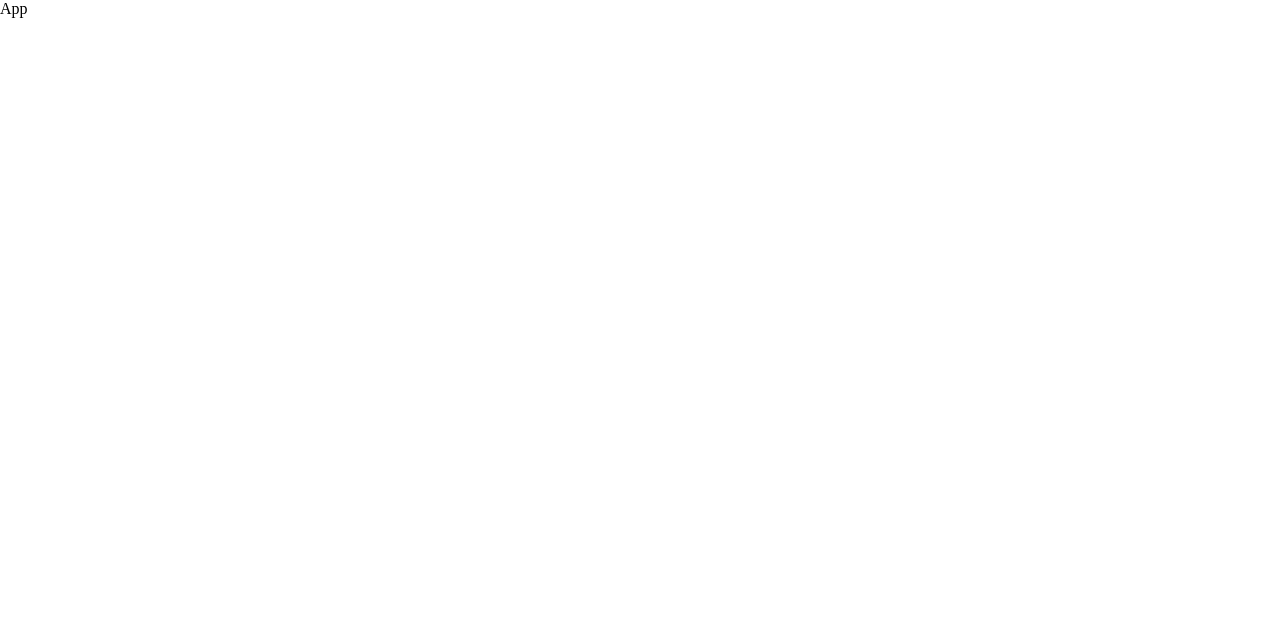
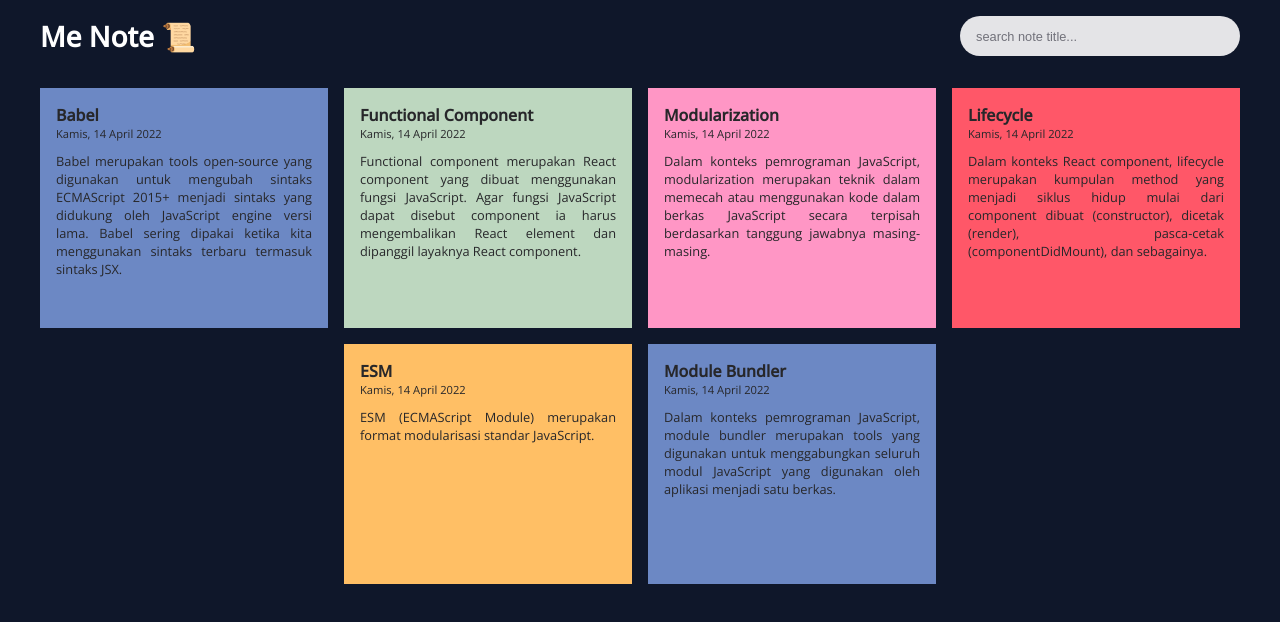
Before and after one commit to siska199/note-app-199, a React (Create React App) app: page / in a window 1280 px wide. Shown: the top 622 px of the page. Built offline with nearby package versions, Linux system fonts and the light colour scheme.

Commit message:
add feature navbar and coard

```diff
--- a/src/App.jsx
+++ b/src/App.jsx
@@ -1,10 +1,11 @@
 import React from 'react'
+import Hompage from './pages/Hompage'
 
 const App = () => {
   return (
-    <main>
-        App
-    </main>
+    <>
+      <Hompage/>
+    </>
   )
 }
 
--- /dev/null
+++ b/src/components/Card.jsx
@@ -0,0 +1,47 @@
+import React from 'react'
+import { showFormattedDate } from '../utils'
+import { CardContainer, CardHeader, CardBody } from './card.style'
+import { cardColor } from '../utils/styleVariables'
+
+const Card = ({data}) => {
+    const date = showFormattedDate(data.createdAt)
+    const modRes = data.id % 5;
+    let color;
+    switch (modRes) {
+      case 1:
+        color = cardColor.c1;
+        break;
+      case 2:
+        color = cardColor.c2;
+        break;
+      case 3:
+        color = cardColor.c3;
+        break;
+      case 4:
+        color = cardColor.c4;
+        break;
+      case 0:
+        color = cardColor.c5;
+        break;
+      default:
+        color = "pink";
+        break;
+    }
+  return (
+    <CardContainer color={color}>
+        <CardHeader>
+            <h1>
+                {data.title}
+            </h1>
+            <p>{date}</p>
+        </CardHeader>
+        <CardBody>
+            <p>
+                {data.body}
+            </p>
+        </CardBody>
+    </CardContainer>
+  )
+}
+
+export default Card
--- /dev/null
+++ b/src/components/Navbar.jsx
@@ -0,0 +1,20 @@
+import React from 'react'
+import { Nav, FilterSearch,TitleWebsite } from './navbar.style'
+
+const Navbar = () => {
+  return (
+    <Nav>
+        <TitleWebsite>
+            <h1>
+                Me Note 📜
+            </h1>
+        </TitleWebsite>
+        <FilterSearch>
+            <input placeholder='search note title...' type="text" name="" id="" />
+            <box-icon name='dots-horizontal-rounded'></box-icon>
+        </FilterSearch>
+    </Nav>
+  )
+}
+
+export default Navbar
--- /dev/null
+++ b/src/components/card.style.js
@@ -0,0 +1,27 @@
+import styled from "styled-components";
+
+
+
+export const CardContainer = styled.section`
+    color: #27272a;
+    width : 18rem;
+    min-height: 15rem;
+    background-color: ${props=>props.color};
+    padding: 1rem;
+    display: flex;
+    flex-direction: column;
+    row-gap: 0.7rem;
+`
+
+export const CardHeader = styled.header`
+    h1{
+        font-size: 1rem;
+    }
+    p{
+        font-size: 0.7rem;
+    }
+`
+export const CardBody = styled.div`
+    font-size: 0.8rem;
+    text-align: justify;
+`
--- /dev/null
+++ b/src/components/navbar.style.js
@@ -0,0 +1,36 @@
+import styled from "styled-components";
+
+
+export const Nav = styled.nav`
+    position: sticky;
+    top: 0;
+    padding: 1rem 0rem;
+    display : flex;
+    justify-content: space-between;
+`
+export const TitleWebsite = styled.div`
+    display: flex;
+    justify-content: center;
+    align-items: center;
+    font-size: 1.5rem;
+    color: white;
+`
+export const FilterSearch = styled.section`
+    background-color:#e4e4e7;
+    border-radius: 3rem;
+    display: flex;
+    column-gap: 0.5rem;
+    padding: 0.5rem 1rem;
+    input {
+        width : 15rem;
+        height: 1.5rem;
+        font-size: 0.8rem;
+        outline: none;
+        border: none;
+        background-color:#e4e4e7;
+    }
+    input::placeholder{
+        color:#71717a;
+    }
+
+`
--- a/src/index.js
+++ b/src/index.js
@@ -3,7 +3,6 @@ import App from "./App";
 import { createRoot } from "react-dom/client";
 import "./styles/global.css";
 
-
 const root = createRoot(document.getElementById("root"));
 root.render
 (<App />);
--- /dev/null
+++ b/src/pages/Hompage.jsx
@@ -0,0 +1,21 @@
+import React from "react";
+import Card from "../components/Card";
+import Navbar from "../components/Navbar";
+import { ContainerCards,WrapContainerCards  } from "./homepage.style";
+import { getInitialData } from "../utils";
+
+const Hompage = () => {
+  const data = getInitialData();
+  return (
+    <article className="container">
+      <Navbar />
+      <WrapContainerCards >
+        <ContainerCards>
+          {data.map((data, i) => <Card key={i} data={data}/>)}
+        </ContainerCards>
+      </WrapContainerCards>
+    </article>
+  );
+};
+
+export default Hompage;
--- /dev/null
+++ b/src/pages/homepage.style.js
@@ -0,0 +1,15 @@
+import styled from "styled-components";
+
+export const WrapContainerCards = styled.div`
+    display: flex;
+    justify-content: center;
+    align-items: center;
+    padding: 1rem 0rem;
+`
+
+export const ContainerCards = styled.div`
+    justify-content: center;
+    display: flex;
+    gap: 1rem;
+    flex-wrap: wrap;
+`
--- a/src/styles/global.css
+++ b/src/styles/global.css
@@ -1,3 +1,5 @@
+@import url('https://fonts.googleapis.com/css2?family=Open+Sans:ital,wght@0,300;0,400;0,500;1,300;1,400;1,500&display=swap');
+
 *{
     margin : 0;
     padding: 0;
@@ -8,4 +10,14 @@ body {
     overflow-x: hidden;
     max-width: 100vw;
     min-height: 100vh;
+    font-family: 'Open Sans', sans-serif;
+    background-color: #0f172a;
 }
+
+.container{
+    max-width: 1200px;
+    margin: 0 auto;
+    min-height: 100vh;
+    position: relative;
+
+}
--- a/src/utils/styleVariables.js
+++ b/src/utils/styleVariables.js
@@ -1,5 +1,5 @@
 export const bgColor = {
-  light: "#e4e4e7",
+  light: "#f4f4f5",
   dark: "#111827",
 };
 
@@ -9,7 +9,7 @@ export const secondaryColor = {
 };
 
 export const cardColor = {
-  c1: "#OOA5E3",
+  c1: "#6C88C4",
   c2: "#BDD7BF",
   c3: "#FF96C5",
   c4: "#FF5768",
```
